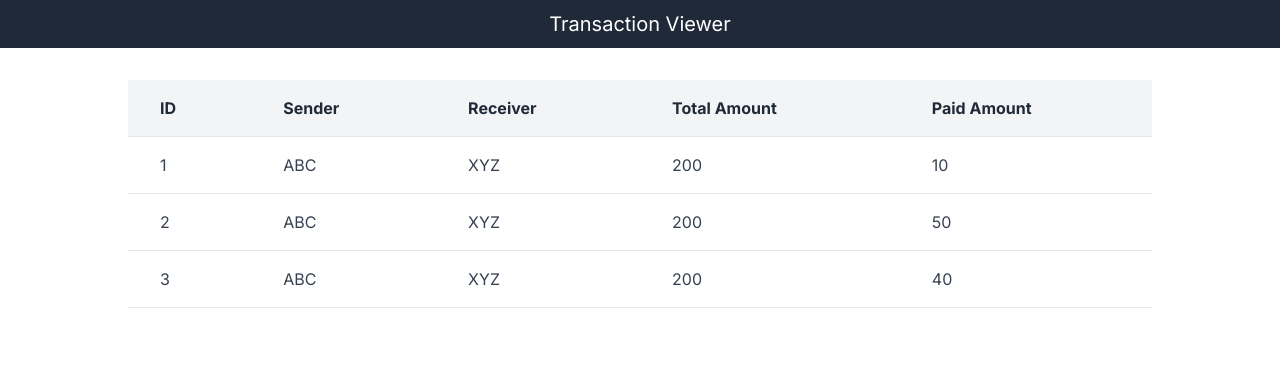
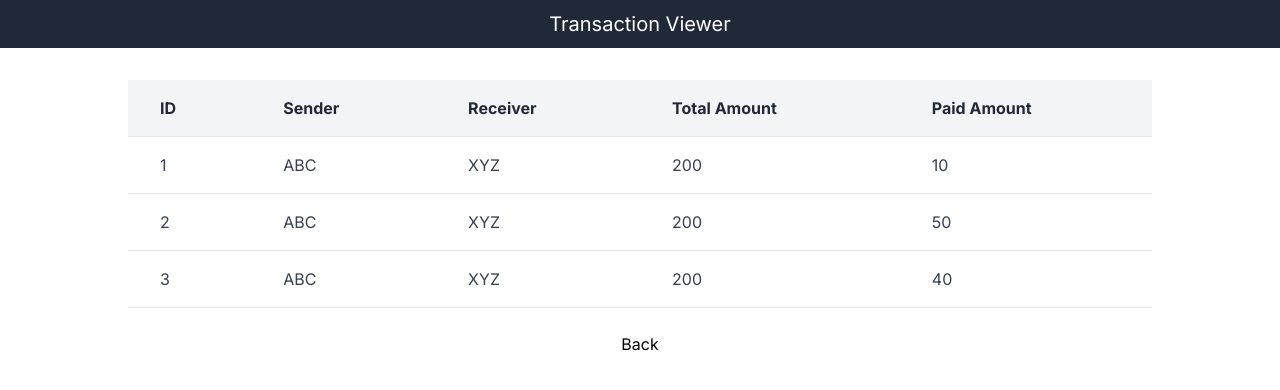
Before and after one commit to admiralrohan/transaction-viewer, a Next.js app: page /1 in a window 1280 px wide. Shown: the top 390 px of the page. Built offline with nearby package versions, Linux system fonts and the light colour scheme.

Commit message:
feat: link to home page from individual tx

```diff
--- a/src/components/Transaction/Transaction.tsx
+++ b/src/components/Transaction/Transaction.tsx
@@ -1,6 +1,7 @@
 import * as React from "react";
 import Installment from "@interfaces/installment";
 import IWrapper from "@interfaces/IWrapper";
+import Link from "next/link";
 
 interface ITransaction {
   id: number;
@@ -27,8 +28,8 @@ function Transaction({ id }: ITransaction) {
   }, [id]);
 
   return (
-    <div className="flex justify-center w-full">
-      <table className="border-collapse w-4/5">
+    <div className="w-full">
+      <table className="border-collapse w-4/5 m-auto">
         <thead>
           <tr>
             <TH>ID</TH>
@@ -51,6 +52,12 @@ function Transaction({ id }: ITransaction) {
           ))}
         </tbody>
       </table>
+
+      <div className="text-center mt-6">
+        <Link href="/" className="hover:underline">
+          Back
+        </Link>
+      </div>
     </div>
   );
 }
```
